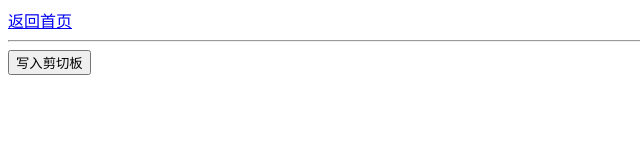
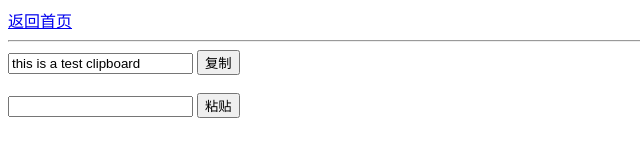
Before and after one commit to idcpj/electron_demo, an Electron app: page demo/html/剪切板.html in a window 1200 px wide. Shown: the whole page, without its empty margins (0-640 px from the left). Drawn offline with Linux system fonts and the light colour scheme.

Commit message:
剪切板

```diff
--- a/demo/html/剪切板.html
+++ b/demo/html/剪切板.html
@@ -11,11 +11,24 @@
 <hr>
 
 
-<button onclick="writeBoard()">写入剪切板</button>
+<input type="text" name="test_clip" value="this is a test clipboard">
+<button onclick="writeBoard()">复制</button> <br/><br/>
+
+<input type="text"  name="test_read">
+<button onclick="readBoard()">粘贴</button>
+
 <script>
     const {clipboard} =require('electron');
+    let clip = document.querySelector('input[name=test_clip]');
+    let read = document.querySelector('input[name=test_read]');
+
+
     function writeBoard() {
-        clipboard.writeText('this is a test clipboard');
+        clipboard.writeText(clip.value);
+    }
+    function readBoard(){
+        let s = clipboard.readText();
+        read.value=s
     }
 
 </script>
```
